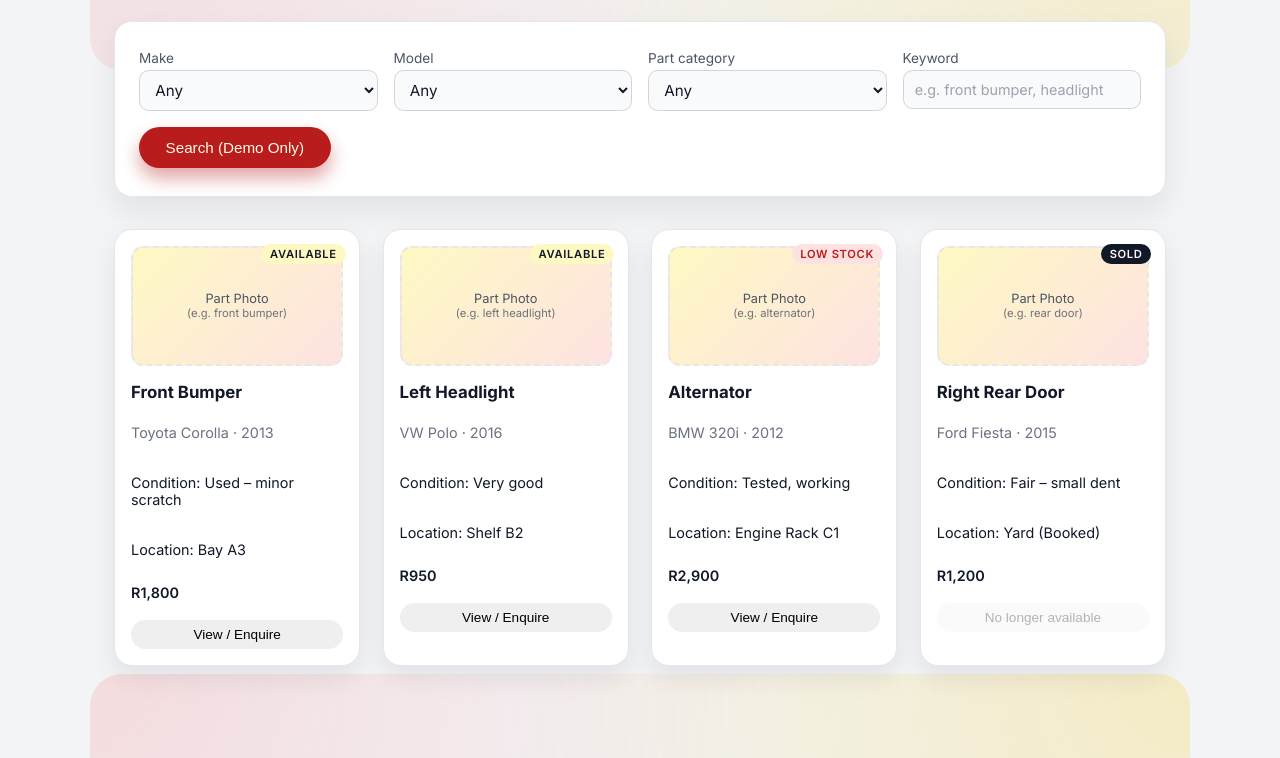
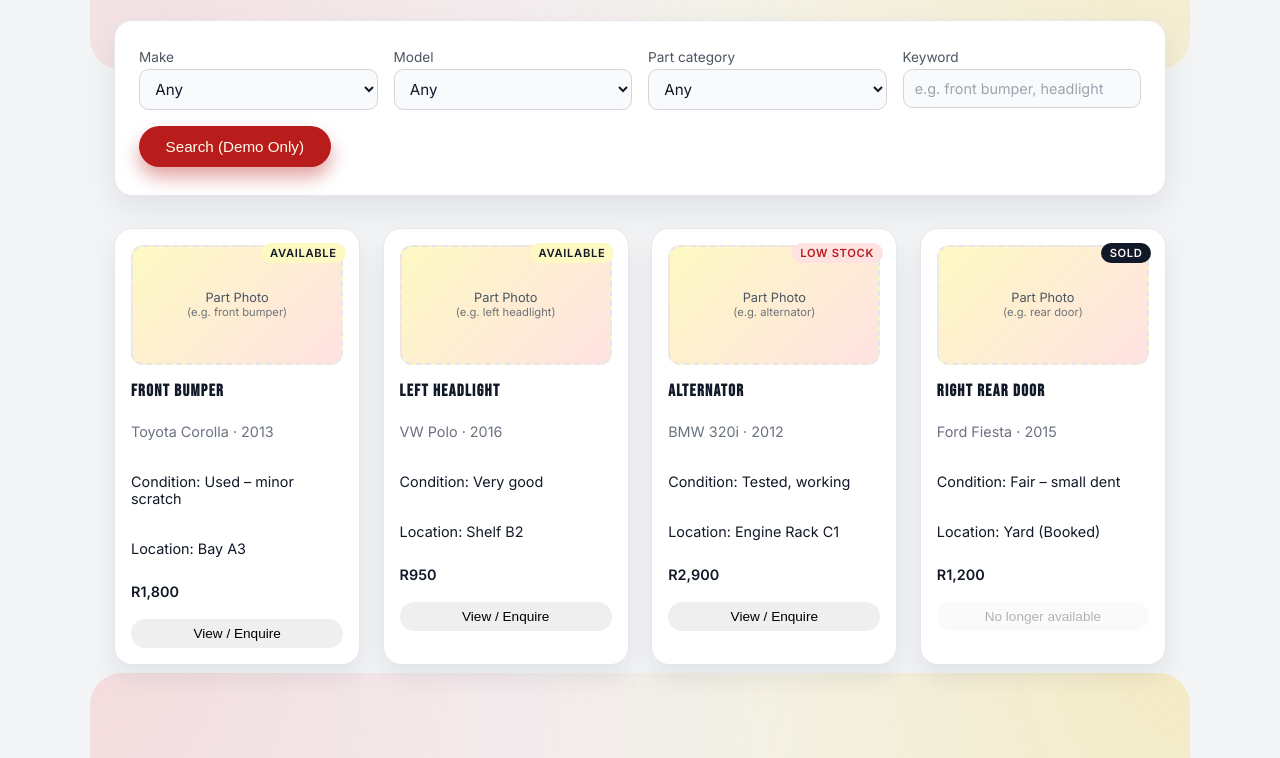
Before and after one commit to tumelozar101-cyber/rc-scrapyard, a plain HTML site: page index.html in a window 1280 px wide. Shown: the part 665-1423 px from the top of the page. Drawn offline with Linux system fonts and the light colour scheme.

Commit message:
Add files via upload

```diff
--- a/index.html
+++ b/index.html
@@ -7,7 +7,10 @@
     <link rel="stylesheet" href="styles.css" />
     <link rel="preconnect" href="https://fonts.googleapis.com">
     <link rel="preconnect" href="https://fonts.gstatic.com" crossorigin>
-    <link href="https://fonts.googleapis.com/css2?family=Inter:wght@400;500;600;700&display=swap" rel="stylesheet">
+    <link rel="preconnect" href="https://fonts.googleapis.com">
+	<link rel="preconnect" href="https://fonts.gstatic.com" crossorigin>
+	<link href="https://fonts.googleapis.com/css2?family=Inter:wght@400;500;600;700&family=Bebas+Neue&display=swap" rel="stylesheet">
+
 </head>
 <body>
 <header class="site-header" id="home">
--- a/styles.css
+++ b/styles.css
@@ -13,6 +13,16 @@ body {
     font-family: "Inter", system-ui, -apple-system, BlinkMacSystemFont, "Segoe UI", sans-serif;
     color: #111827;
     background-color: #f3f4f6; /* light grey overall */
+}
+
+/* Headings: use bold display font */
+h1,
+h2,
+h3,
+h4 {
+    font-family: "Bebas Neue", "Inter", system-ui, -apple-system, BlinkMacSystemFont, "Segoe UI", sans-serif;
+    letter-spacing: 0.08em;
+    text-transform: uppercase;
 }
 
 /* HEADER / NAV */
```
